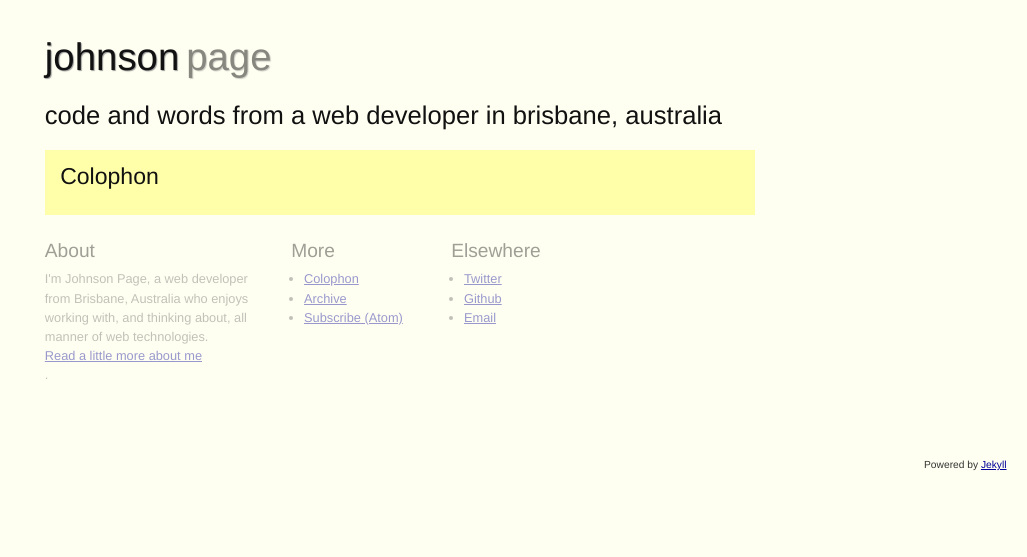
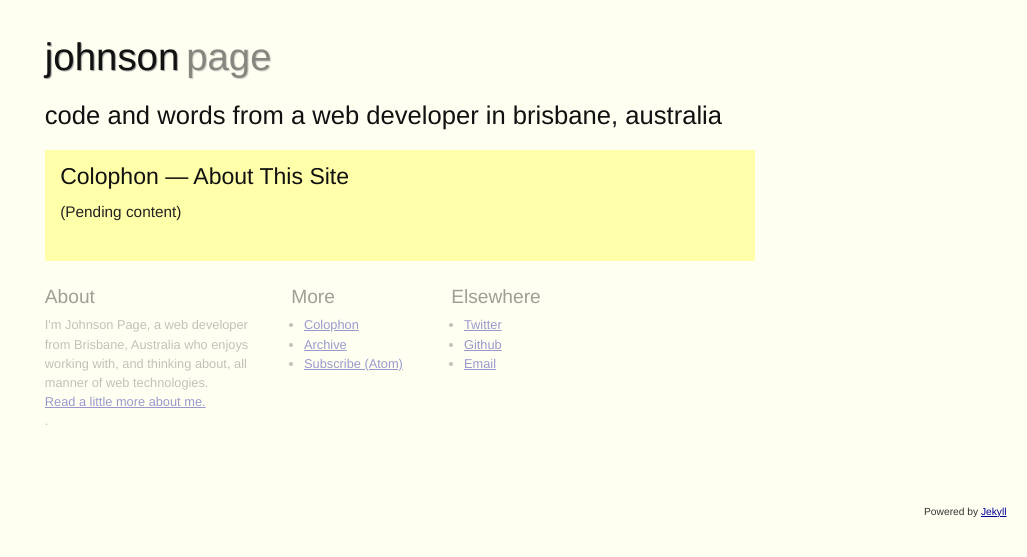
Before and after one commit to fumingshih/johnsonpage-blog, a Jekyll site: the page built from colophon/index.markdown, in a window 1280 px wide. Shown: the top 557 px of the page, without its empty margins (253-1280 px from the left). Built offline with Jekyll 4.4.1, drawn with Linux system fonts in a browser that asks for light colours.

Commit message:
Added colophon and about

```diff
--- a/_layouts/default.html
+++ b/_layouts/default.html
@@ -43,7 +43,7 @@
                 I'm Johnson Page, a web developer from Brisbane, Australia
                 who enjoys working with, and&nbsp;thinking about, all manner
                 of web technologies.
-                <a style="display:block" href="/about">Read a little more about me</a>.
+                <a href="/about">Read a little more about me.</a>.
                 </p>
             </article>
             <nav id="more" class="boxxy span-4">
--- a/colophon/index.html
+++ b/_layouts/page.html
@@ -2,5 +2,5 @@
 layout: default
 ---
 <article>
-    <h1>Colophon</h1>
+{{ content }}
 </article>
--- a/_posts/2010-6-4-johnsonpage-dot-org.markdown
+++ b/_posts/2010-6-4-johnsonpage-dot-org.markdown
@@ -1,7 +1,7 @@
 ---
 layout: post
 title: johnsonpage dot org
-topics: announcement
+categories: [announcements, jekyll]
 ---
 This is the first iteration of the new __johnsonpage.org__. In the coming days, I'll be updating this site with some new minor features and content.
 
--- /dev/null
+++ b/colophon/index.markdown
@@ -0,0 +1,6 @@
+---
+layout: page
+---
+# Colophon --- About This Site
+
+(Pending content)
--- a/css/style.css
+++ b/css/style.css
@@ -68,6 +68,9 @@ footer .span-18 {
     padding-top: 1em;
     float: none;
 }
+footer #about a {
+    display: block;
+}
 footer h1 {
     font-size: 150%;
 }
--- a/index.html
+++ b/index.html
@@ -12,5 +12,5 @@ layout: default
 {% for post in site.posts | limit: 5 %}
     <li><a href="{{ post.url }}">{{ post.title }}</a> <span class="meta">(posted on <time datetime="{{ post.date | date: "%Y-%m-%d" }}">{{ post.date | date: "%B %d, %Y" }}</time>)</span></li>
 {% endfor %}
-    <li><a href="/archive.html">See the full archive.</a></li>
+    <li><a href="/archive">See the full archive.</a></li>
 </ul>
```
Also changed, not shown: about/index.markdown (added, +31 -0 lines).
